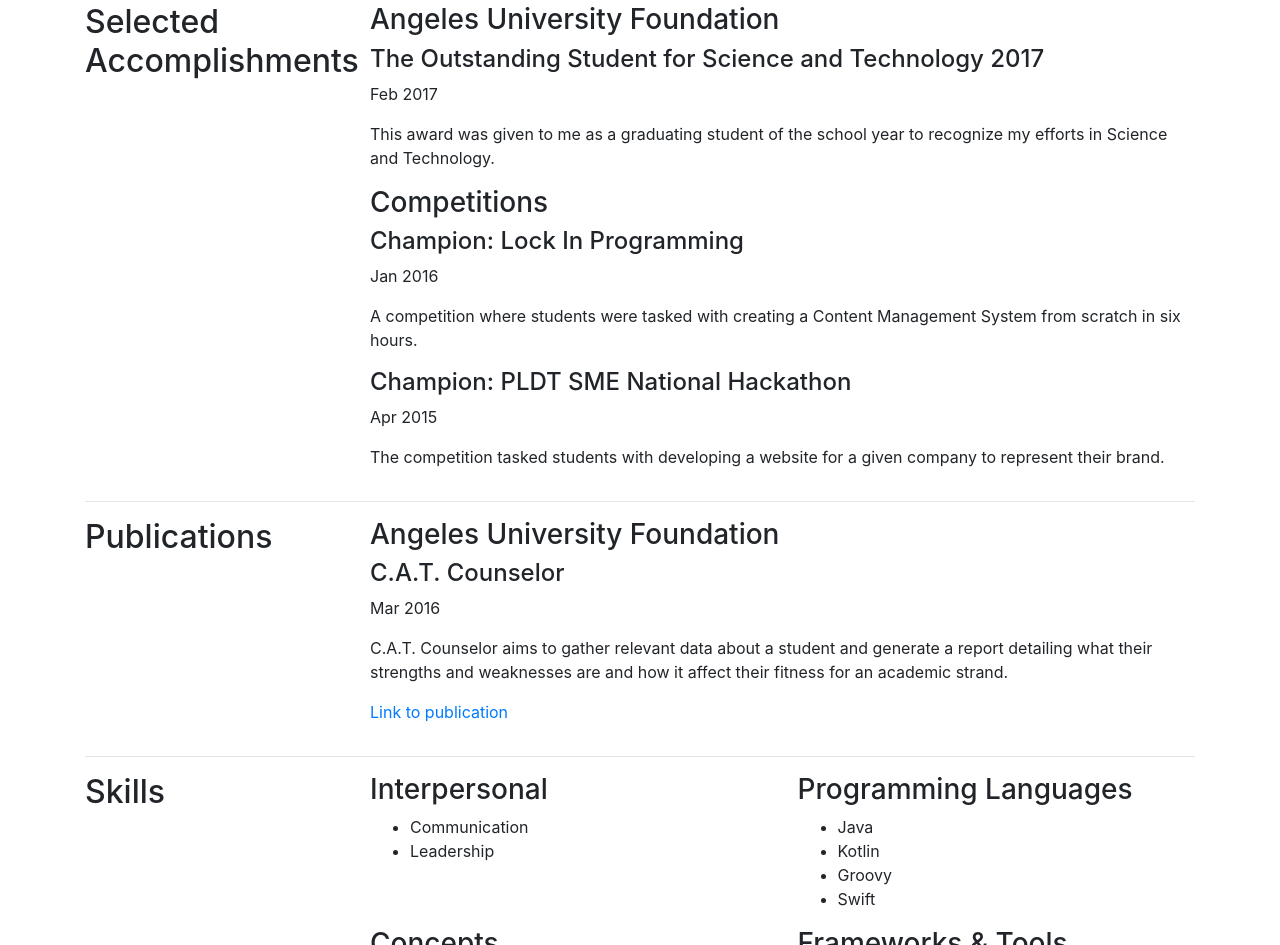
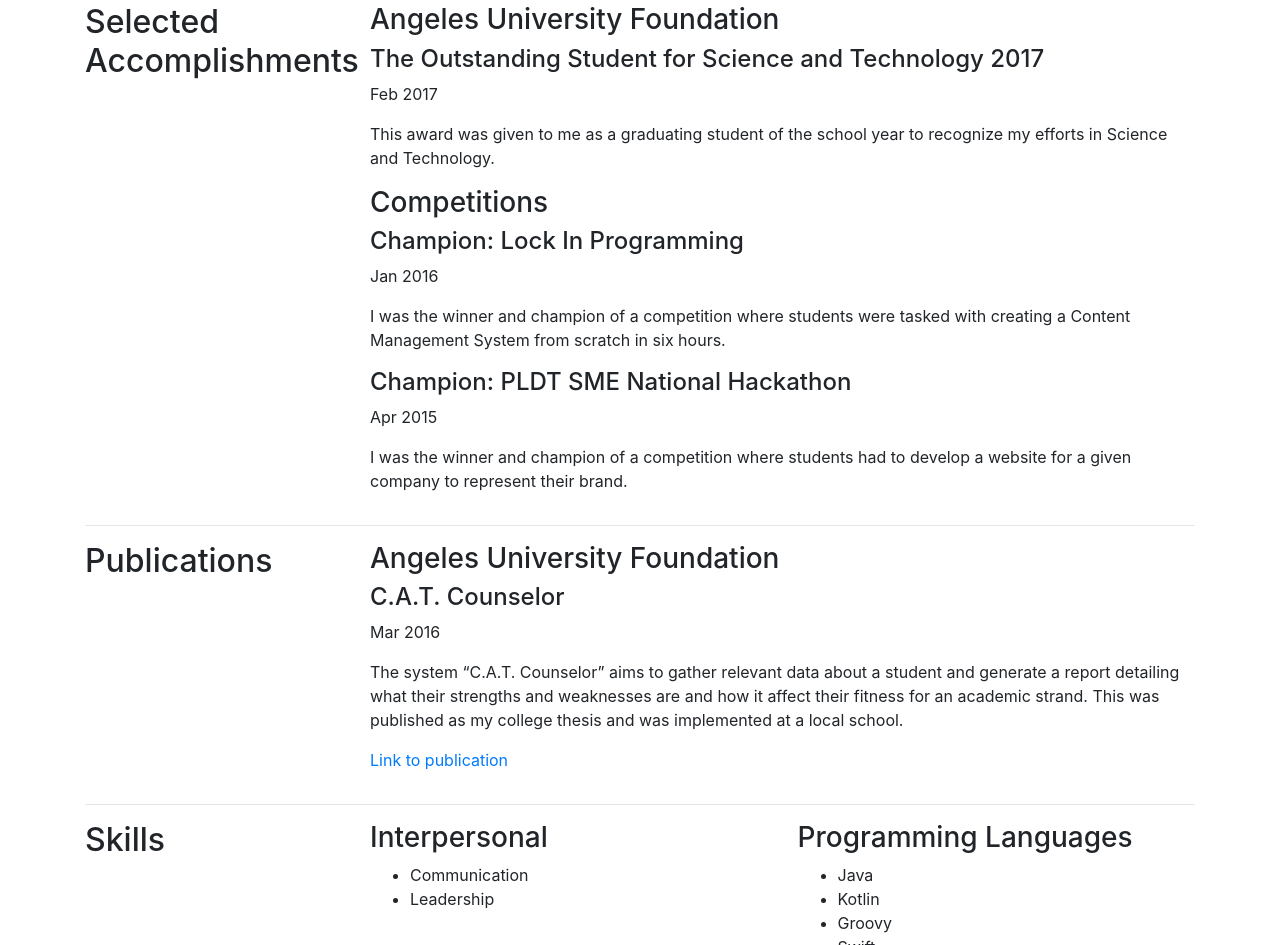
Before and after one commit to LarsNorlander/LarsNorlander.github.io, a plain HTML site: page index.html in a window 1280 px wide. Shown: the part 1378-2323 px from the top of the page. Drawn offline with nearby package versions, Linux system fonts and the light colour scheme.

Commit message:
Small changes

```diff
--- a/index.html
+++ b/index.html
@@ -31,7 +31,7 @@
     </div>
     <div class="col-xl-9">
       <p>
-        I'm a developer that specializes in Java and it's related technologies. I explore and learn about several areas
+        I'm a developer that specializes in Java and its related technologies. I explore and learn about several areas
         of software development to widen my horizon. At my core is a programmer that loves to solve problems with code.
       </p>
     </div>
@@ -105,12 +105,14 @@
       <h4>Champion: Lock In Programming</h4>
       <p>Jan 2016</p>
       <p>
-        A competition where students were tasked with creating a Content Management System from scratch in six hours.
+        I was the winner and champion of a competition where students were tasked with creating a Content Management
+        System from scratch in six hours.
       </p>
       <h4>Champion: PLDT SME National Hackathon</h4>
       <p>Apr 2015</p>
       <p>
-        The competition tasked students with developing a website for a given company to represent their brand.
+        I was the winner and champion of a competition where students had to develop a website for a given company to
+        represent their brand.
       </p>
     </div>
   </div>
@@ -124,8 +126,9 @@
       <h4>C.A.T. Counselor</h4>
       <p>Mar 2016</p>
       <p>
-        C.A.T. Counselor aims to gather relevant data about a student and generate a report detailing what their
-        strengths and weaknesses are and how it affect their fitness for an academic strand.
+        The system “C.A.T. Counselor” aims to gather relevant data about a student and generate a report detailing what
+        their strengths and weaknesses are and how it affect their fitness for an academic strand. This was published as
+        my college thesis and was implemented at a local school.
       </p>
       <p>
         <a href="http://opac.auf.edu.ph:8080/newgenlibctxt/View?From=Library&CatId=87811&OwnLibId=1&Position=0&RecordsFound=1&CurrentPage=1&LibraryId=1&ForView={%22LibraryId%22:%221%22,%22Query%22:{%220%22:{%22SearchText%22:%22CAT%20Counselor%22,%22Index%22:%22Title%22,%2"
```
